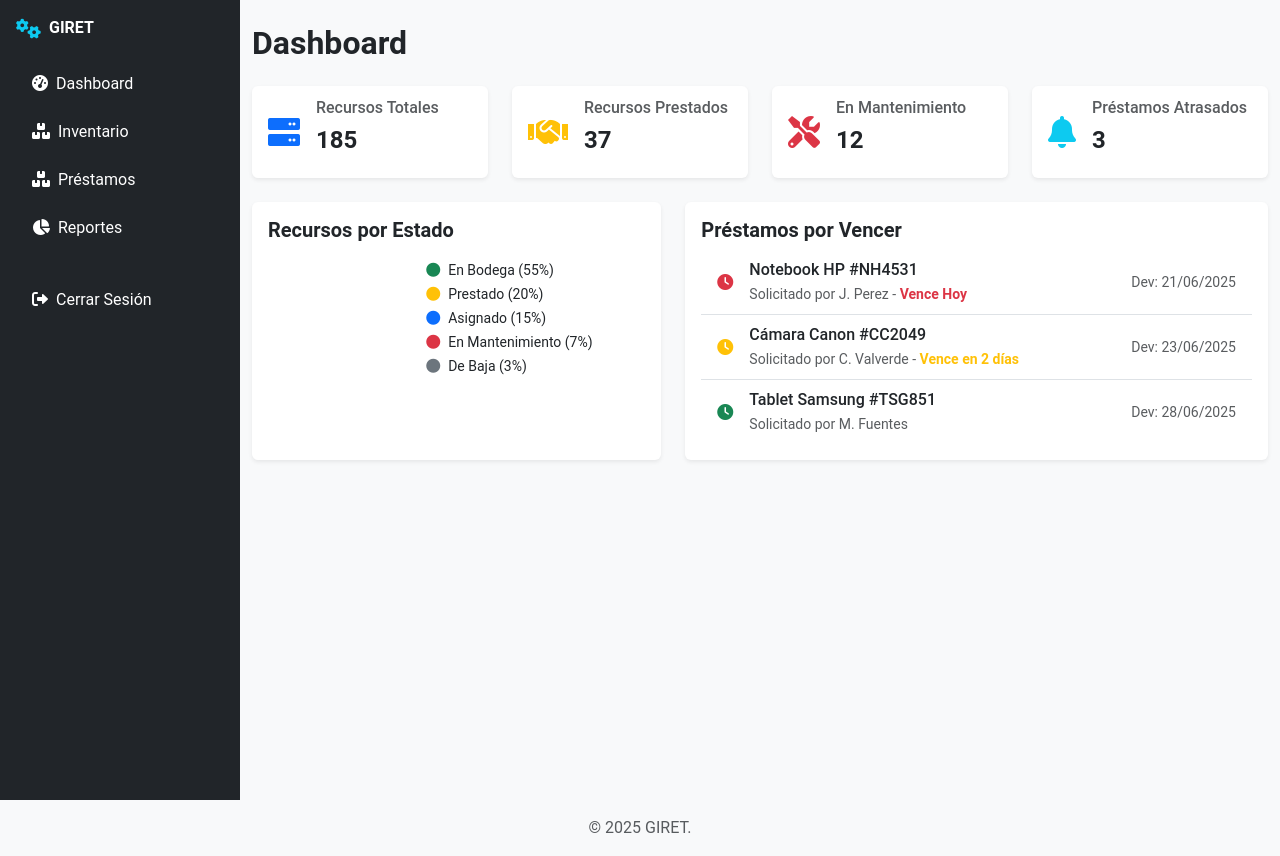
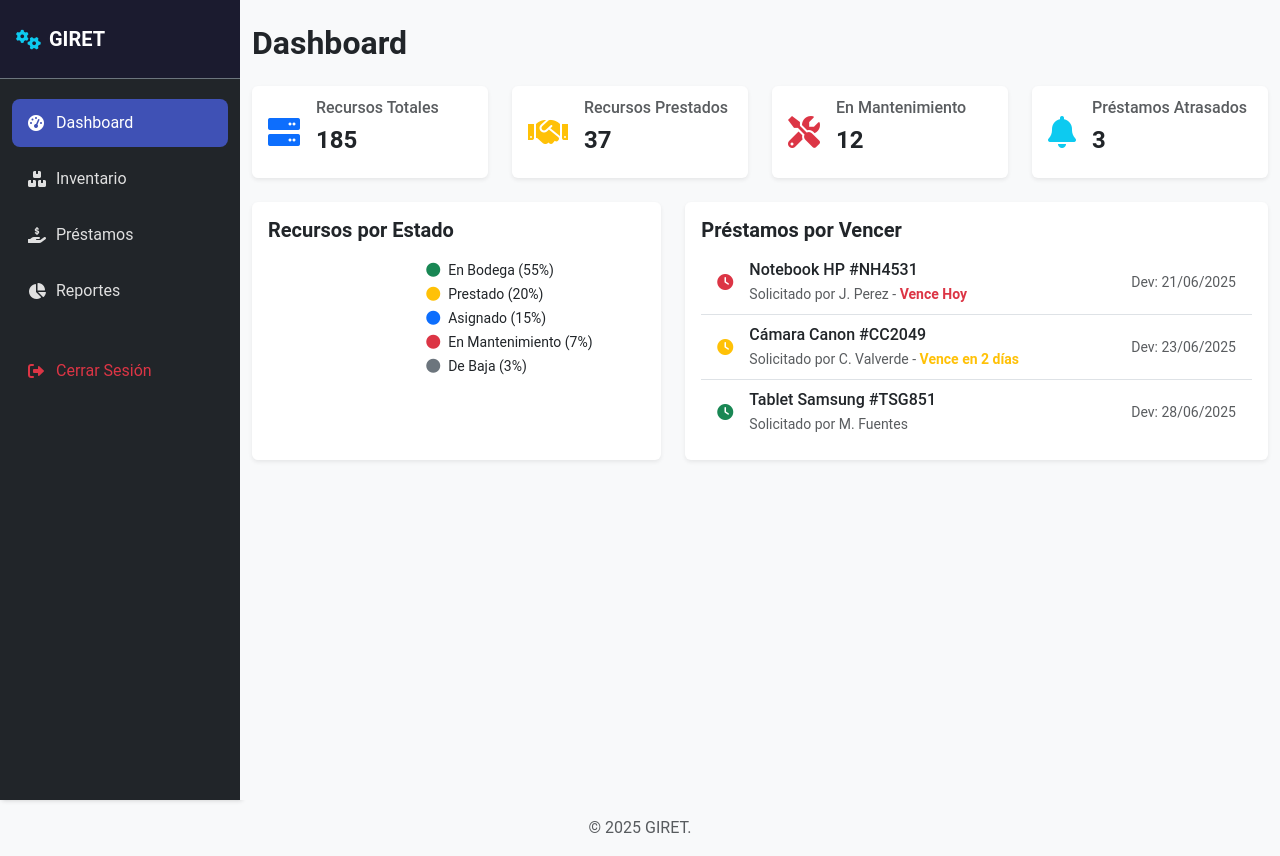
Before and after one commit to matfuentesv/giret-app-ang, an Angular app: page /dashboard in a window 1280 px wide. Built offline with nearby package versions, Linux system fonts and the light colour scheme.

Commit message:
fix rutas sidebar

```diff
--- a/src/app/shared/sidebar/sidebar.component.css
+++ b/src/app/shared/sidebar/sidebar.component.css
@@ -1,6 +1,43 @@
-/* src/app/sidebar/sidebar.component.css */
+/* Estructura general del sidebar */
 .sidebar-custom {
-  width: 240px; /* Ancho fijo para tu sidebar */
-  flex-shrink: 0; /* Impide que el sidebar se encoja si el espacio es limitado */
-  /* NO NECESITAS min-height: 100vh; aquí. El Flexbox principal lo manejará. */
+  width: 240px;
+  min-height: 100vh;
+  background-color: #1f1f2e;
+  display: flex;
+  flex-direction: column;
+  box-shadow: 2px 0 5px rgba(0, 0, 0, 0.2);
 }
+
+/* Estilo de cada link */
+.nav-link-custom {
+  display: flex;
+  align-items: center;
+  padding: 12px 16px;
+  color: #e0e0e0;
+  text-decoration: none;
+  border-radius: 8px;
+  margin: 4px 12px;
+  transition: all 0.3s ease;
+}
+
+/* Hover y foco */
+.nav-link-custom:hover {
+  background-color: #2d2d44;
+  color: #ffffff;
+}
+
+/* Activo */
+.nav-link-custom.active {
+  background-color: #3f51b5;
+  color: #ffffff !important;
+}
+
+/* Iconos */
+.nav-link-custom i {
+  min-width: 20px;
+}
+
+/* Header del sidebar */
+.sidebar-header {
+  background-color: #1b1b2f;
+}
--- a/src/app/shared/sidebar/sidebar.component.html
+++ b/src/app/shared/sidebar/sidebar.component.html
@@ -1,23 +1,33 @@
-<aside class="bg-dark text-white p-3" style="width: 240px; min-height: 100vh">
-    <div class="d-flex align-items-center mb-4">
+<aside class="sidebar-custom bg-dark text-white">
+  <div class="sidebar-header d-flex align-items-center px-3 py-4 border-bottom border-secondary">
     <i class="fas fa-cogs fa-lg text-info"></i>
-      <span class="ms-2 fw-bold">GIRET</span>
+    <span class="ms-2 fw-bold fs-5">GIRET</span>
   </div>
-    <ul class="nav flex-column">
-      <li class="nav-item mb-2">
-        <a routerLink="/dashboard" routerLinkActive="active" class="nav-link text-white"><i class="fas fa-tachometer-alt me-2"></i>Dashboard</a>
+  <ul class="nav flex-column mt-3">
+    <li class="nav-item">
+      <a routerLink="/dashboard" routerLinkActive="active" class="nav-link-custom">
+        <i class="fas fa-tachometer-alt me-2"></i>Dashboard
+      </a>
     </li>
-      <li class="nav-item mb-2">
-        <a routerLink="/inventario" routerLinkActive="active" class="nav-link text-white"><i class="fas fa-boxes me-2"></i>Inventario</a>
+    <li class="nav-item">
+      <a routerLink="/inventario" routerLinkActive="active" class="nav-link-custom">
+        <i class="fas fa-boxes me-2"></i>Inventario
+      </a>
     </li>
-      <li class="nav-item mb-2">
-        <a routerLink="/prestamos" routerLinkActive="active" class="nav-link text-white"><i class="fas fa-boxes me-2"></i>Préstamos</a>
+    <li class="nav-item">
+      <a routerLink="/prestamo" routerLinkActive="active" class="nav-link-custom">
+        <i class="fas fa-hand-holding-usd me-2"></i>Préstamos
+      </a>
     </li>
-      <li class="nav-item mb-2">
-        <a routerLink="/reporte" routerLinkActive="active" class="nav-link text-white"><i class="fas fa-chart-pie me-2"></i>Reportes</a>
+    <li class="nav-item">
+      <a routerLink="/reporte" routerLinkActive="active" class="nav-link-custom">
+        <i class="fas fa-chart-pie me-2"></i>Reportes
+      </a>
     </li>
     <li class="nav-item mt-4">
-        <a routerLink="/" class="nav-link text-white"><i class="fas fa-sign-out-alt me-2"></i>Cerrar Sesión</a>
+      <a routerLink="/" class="nav-link-custom text-danger">
+        <i class="fas fa-sign-out-alt me-2"></i>Cerrar Sesión
+      </a>
     </li>
   </ul>
 </aside>
--- a/src/app/shared/sidebar/sidebar.component.ts
+++ b/src/app/shared/sidebar/sidebar.component.ts
@@ -1,9 +1,13 @@
 import { Component } from '@angular/core';
+import {RouterLink, RouterLinkActive} from '@angular/router';
 
 @Component({
   selector: 'app-sidebar',
   standalone: true,
-  imports: [],
+  imports: [
+    RouterLink,
+    RouterLinkActive
+  ],
   templateUrl: './sidebar.component.html',
   styleUrl: './sidebar.component.css'
 })
```
Lines whose indentation alone changed are shown as unchanged.
